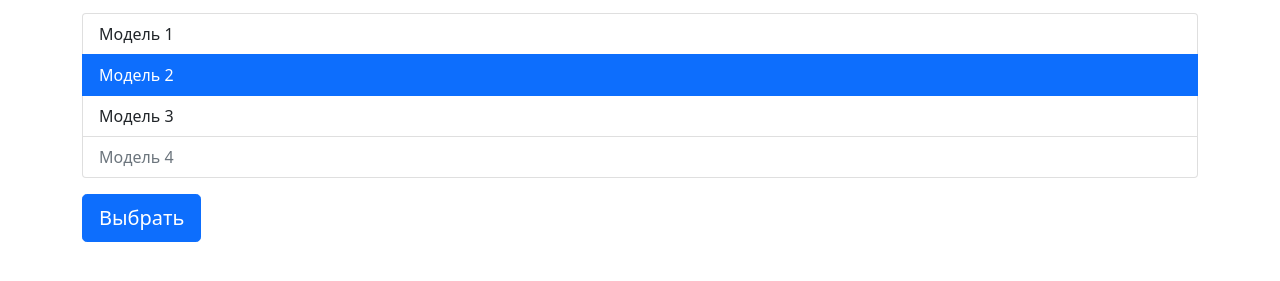
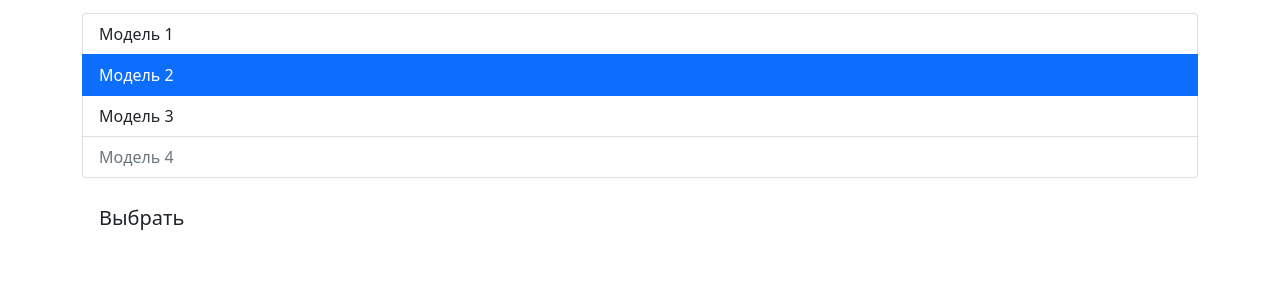
Before and after one commit to joe-the-coder/tech-pages, a plain HTML site: page index.html in a window 1280 px wide. Shown: the part 89-370 px from the top of the page. Drawn offline with nearby package versions, Linux system fonts and the light colour scheme.

Commit message:
Update index.html

```diff
--- a/index.html
+++ b/index.html
@@ -23,7 +23,7 @@
                     <button type="button" class="list-group-item list-group-item-action" disabled>Модель 4</button>
                 </div>
                 <p></p>
-                    <button type="button" class="btn btn-primary btn-lg btn-block">Выбрать</button>
+                    <button type="button" class="btn btn-lg btn-block">Выбрать</button>
             </div>
         </div>
     </div>
```
